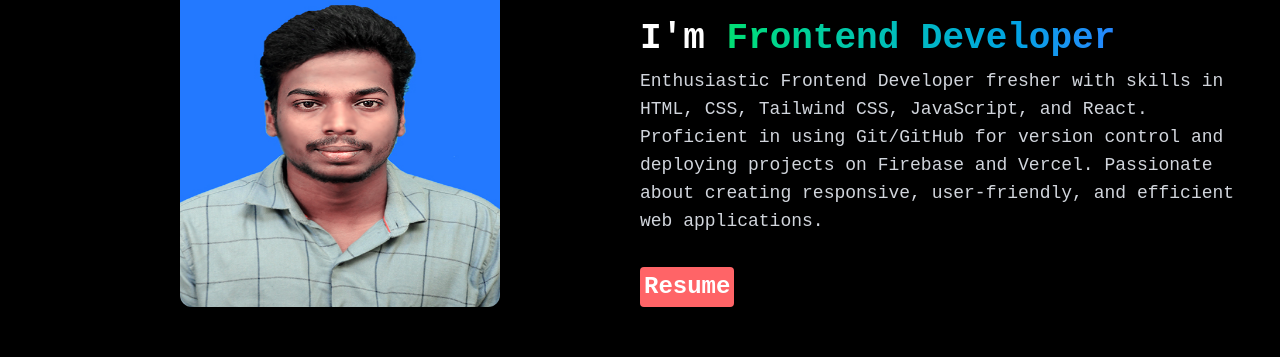
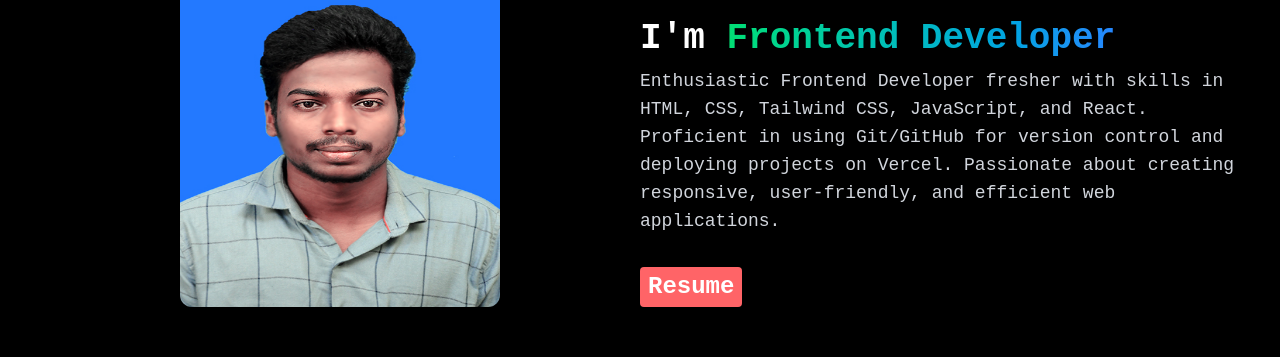
Before and after one commit to MukeshMr06/Online-portfolio, a React (Vite) app: page / in a window 1280 px wide. Shown: the part 141-498 px from the top of the page. Built offline with nearby package versions, Linux system fonts and the light colour scheme.

Commit message:
Resume update

```diff
--- a/src/Components/Hero.jsx
+++ b/src/Components/Hero.jsx
@@ -18,12 +18,12 @@ const Hero = () => {
                            to-blue-500'><Typeeffect /></span>
                     </h1>
                     <p className='text-gray-300  md:text-lg'>Enthusiastic Frontend Developer fresher with skills in HTML, CSS, Tailwind CSS, JavaScript, and React.
-                        Proficient in using Git/GitHub for version control and deploying projects on Firebase and Vercel.
+                        Proficient in using Git/GitHub for version control and deploying projects on Vercel.
                         Passionate about creating responsive, user-friendly, and efficient web applications.
                     </p>
                     <div className='mt-6'>
-                        <a href="/Mukesh-Resume.pdf" download>
-                            <button className='bg-red-400 rounded cursor-pointer p-1 text-2xl font-semibold'>Resume</button>
+                        <a href="/Mukesh.pdf" download>
+                            <button className='bg-red-400 rounded cursor-pointer px-2 py-1 text-2xl font-semibold'>Resume</button>
                         </a>
                     </div>
                 </div>
--- a/src/Components/Project.jsx
+++ b/src/Components/Project.jsx
@@ -8,9 +8,9 @@ const Project = () => {
             <div className='p-3'>
                 {
                     project.map((data, index) => (
-                            <div className={` justify-around gap-4 mt-4  items-center ${index % 2 == 0 ? 'flex-row-reverse' : 'flex-row'} md:flex  gap-10 mb-16` } key={data.id}>
+                        <div className={` justify-around gap-4 mt-4  items-center ${index % 2 == 0 ? 'flex-row-reverse' : 'flex-row'} md:flex  gap-10 mb-16`} key={data.id}>
                             <div className='w-[400px] h-[250px]  relative flex justify-center items-center group md:w-[600px] md:h-[250px]'>
-                                    <a href={data.link} target='_blank' rel='noreferrer'  className='sm:w-full sm:h-full flex justify-center items-center md:w-full h-full'>
+                                <a href={data.link} target='_blank' rel='noreferrer' className='sm:w-full sm:h-full flex justify-center items-center md:w-full h-full'>
                                     <img src={`/${data.imageSrc}`} alt="" className='object-contain w-full h-full transition-all duration-300 hover:opacity-75' />
                                     <div className=''>
                                         <p className='text-white text-lg'></p>
--- a/src/data/skills.json
+++ b/src/data/skills.json
@@ -20,10 +20,6 @@
     "imageSrc": "tailwind.png"
   },
   {
-    "title":"Firebase",
-    "imageSrc":"firebase.png"
-  },
-  {
     "title": "GIT",
     "imageSrc": "git.png"
   },
```
Also changed, not shown: public/online-shopping.png (added), 1 other file (tests, documents, lock files or other folders). Lines whose indentation alone changed are shown as unchanged.
